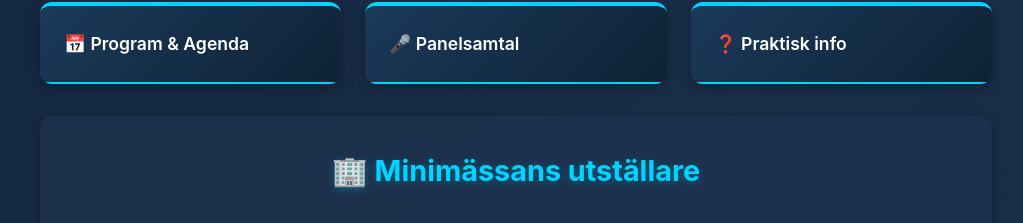
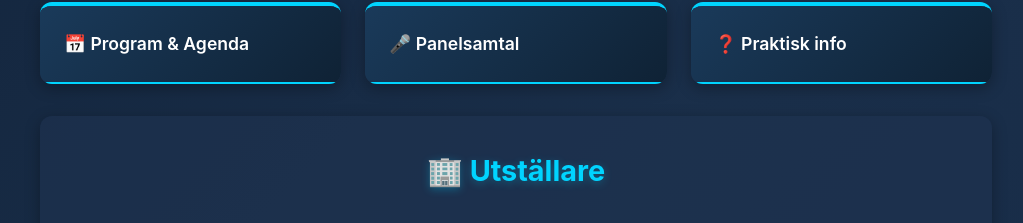
Before and after one commit to Anadolf/netatonce-event, a plain HTML site: page index.html in a window 1280 px wide. Shown: the part 905-1128 px from the top of the page, without its empty margins (124-1147 px from the left). Drawn offline with Linux system fonts and the light colour scheme.

Commit message:
Rename exhibitor section

```diff
--- a/index.html
+++ b/index.html
@@ -540,7 +540,7 @@
         </div>
 
         <div class="exhibitors-section">
-            <h2>🏢 Minimässans utställare</h2>
+            <h2>🏢 Utställare</h2>
             <div class="exhibitors-grid">
                 <a href="https://www.microsoft.com" target="_blank" class="exhibitor-card fade-in" style="text-decoration: none; color: inherit;">
                     <img src="assets/logos/microsoft.png" alt="Microsoft" class="exhibitor-logo">
```
